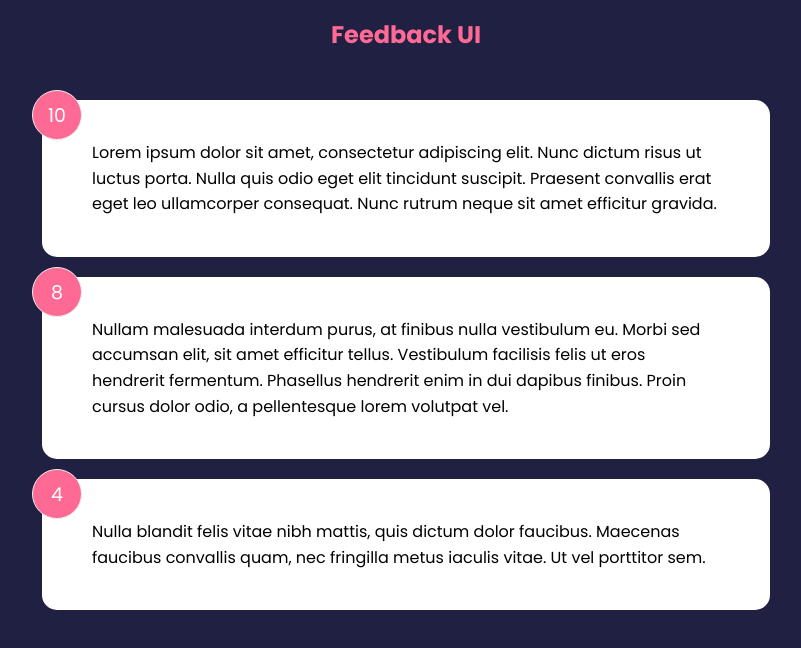
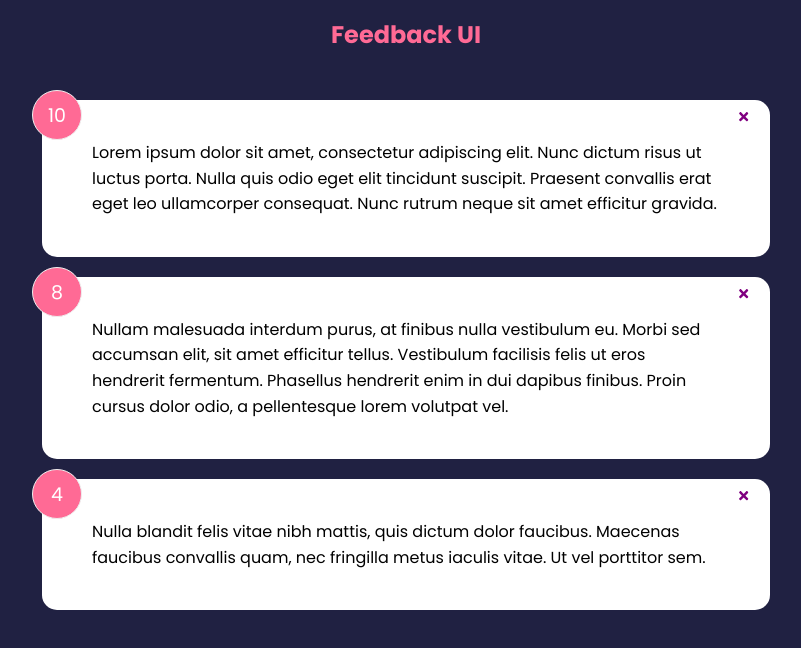
Before and after one commit to mtake986/udemy_react_traversy2022, a React (Create React App) app in the folder feedback-app/: page / in a window 1280 px wide. Shown: the top 648 px of the page, without its empty margins (234-1035 px from the left). Built offline with nearby package versions, Linux system fonts and the light colour scheme.

Commit message:
sec.3:6, delete event causing prop drilling

```diff
--- a/feedback-app/src/App.js
+++ b/feedback-app/src/App.js
@@ -7,12 +7,17 @@
 function App() {
   // const [feedback, setFeedback] = useState(FeedbackData)
   const [feedback, setFeedback] = useState(FeedbackData);
-  const [text, setText] = useState('an example text')
+  const [text, setText] = useState('an example text');
+  const deleteFeedback = (id) => {
+    if (window.confirm('Are you sure you want to delete?')){
+      setFeedback(feedback.filter((item) => item.id !== id))
+    }
+  }
   return (
     <>
       <Header />
       <div className="container">
-        <FeedbackList feedback={feedback} />
+        <FeedbackList feedback={feedback} handleDelete={deleteFeedback}/>
       </div>
     </>
   )
--- a/feedback-app/src/components/FeedbackItem.jsx
+++ b/feedback-app/src/components/FeedbackItem.jsx
@@ -1,10 +1,15 @@
 import Card from './shared/Card'
 import PropTypes from 'prop-types'
+import { FaTimes } from 'react-icons/fa'
 
-function FeedbackItem({item}) {
+
+function FeedbackItem({item, handleDelete}) {
   return (
     <Card>
       <div className="num-display">{item.rating}</div>
+      <button onClick={() => handleDelete(item.id)} className="close">
+        <FaTimes color='purple' />
+      </button>
       <div className="text-display">
         {item.text}
       </div>
--- a/feedback-app/src/components/FeedbackList.jsx
+++ b/feedback-app/src/components/FeedbackList.jsx
@@ -2,7 +2,7 @@
 import FeedbackItem from './FeedbackItem'
 import PropTypes from 'prop-types'
 
-function FeedbackList({feedback}) {
+function FeedbackList({feedback, handleDelete}) {
   if (!feedback || feedback.length === 0){
     return <p>No Feedback Yet</p>
   }
@@ -10,7 +10,7 @@
   return (
     <div className='feedback-list'>
       {feedback.map((item) => (
-        <FeedbackItem key={item.id} item={item} />
+        <FeedbackItem key={item.id} item={item} handleDelete={handleDelete} />
       ))}
     </div>
   )
--- /dev/null
+++ b/package.json
@@ -0,0 +1,5 @@
+{
+  "dependencies": {
+    "react-icons": "^4.3.1"
+  }
+}
```
Also changed, not shown: 1 other file (tests, documents, lock files or other folders).
